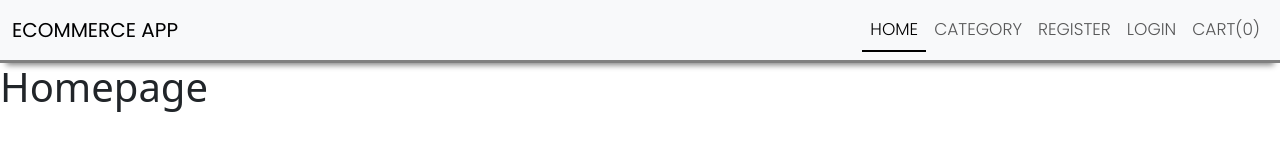
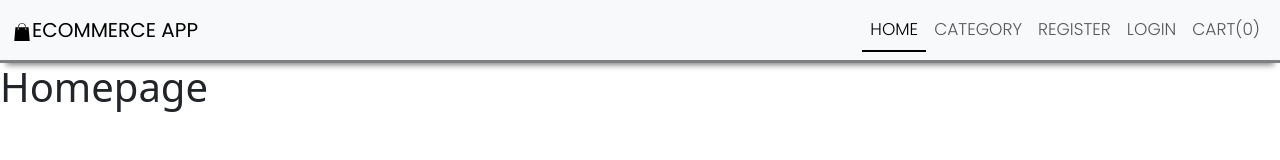
Before and after one commit to Unnati101/eCommerceWebsite, a React (Create React App) app in the folder client/: page / in a window 1280 px wide. Shown: the top 160 px of the page. Built offline with nearby package versions, Linux system fonts and the light colour scheme.

Commit message:
add shopping bag icon

```diff
--- a/client/package.json
+++ b/client/package.json
@@ -6,6 +6,7 @@
     "@testing-library/jest-dom": "^5.17.0",
     "@testing-library/react": "^13.4.0",
     "@testing-library/user-event": "^13.5.0",
+    "icons": "^1.0.0",
     "react": "^18.2.0",
     "react-dom": "^18.2.0",
     "react-router-dom": "^6.21.0",
--- a/client/src/components/Layout/Header.js
+++ b/client/src/components/Layout/Header.js
@@ -1,5 +1,7 @@
 import React from 'react'
-import { NavLink, Link } from 'react-router-dom'
+import { NavLink, Link } from 'react-router-dom';
+ import { GiShoppingBag } from 'react-icons/gi'
+
 const Header = () => {
   return (
     <>
@@ -10,7 +12,7 @@ const Header = () => {
     </button>
     <div className="collapse navbar-collapse" id="navbarTogglerDemo01">
       <Link to="/" className="navbar-brand" >
-        Ecommerce App
+      <GiShoppingBag />Ecommerce App
         </Link>
       <ul className="navbar-nav ms-auto mb-2 mb-lg-0">
         <li className="nav-item">
```
Also changed, not shown: 1 other file (tests, documents, lock files or other folders).
